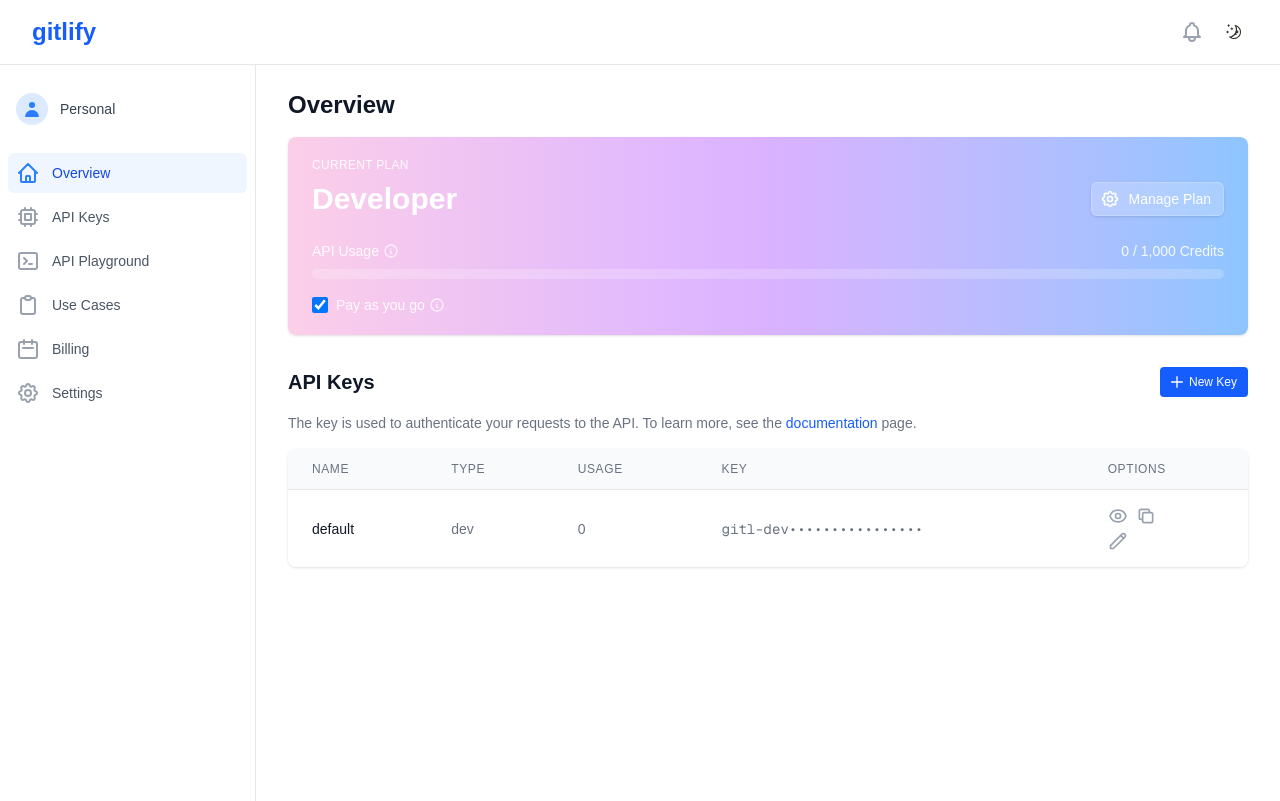
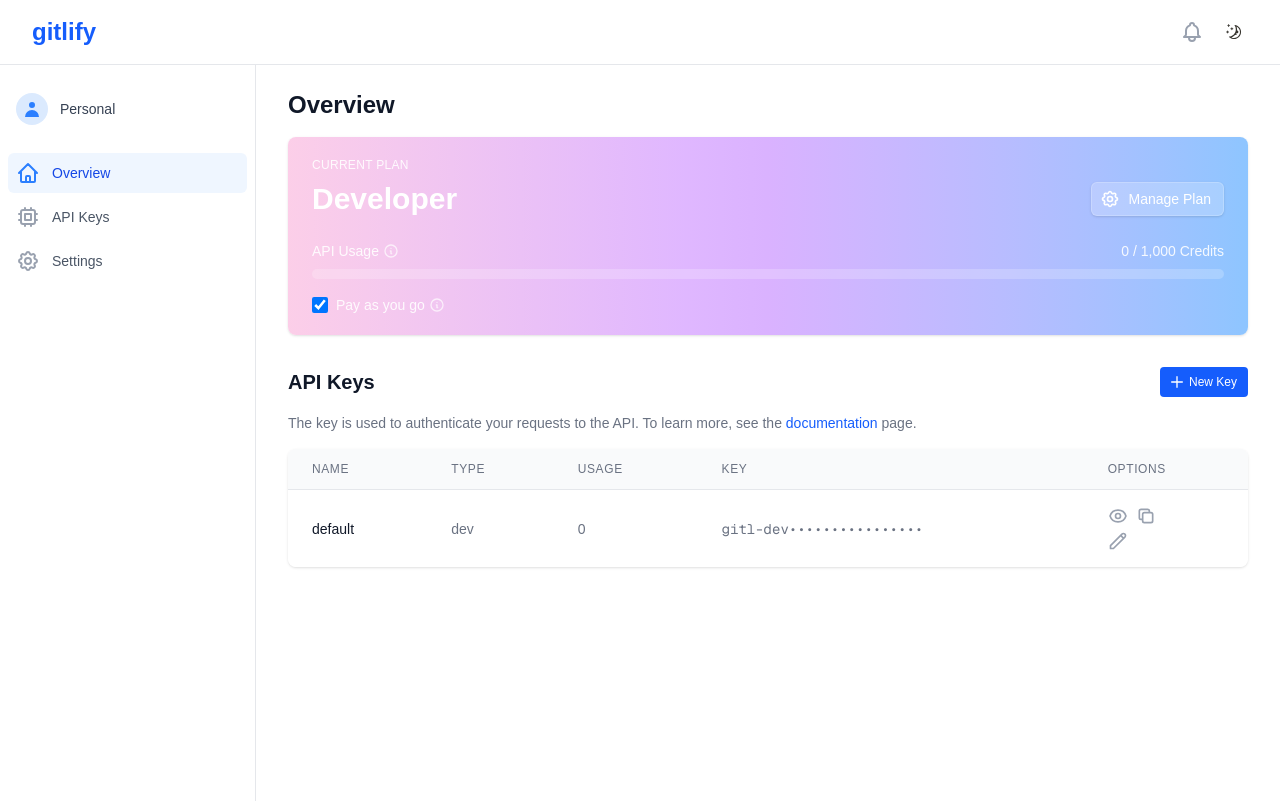
Before and after one commit to Danny-Devs/gitlify, a Next.js app: page / in a window 1280 px wide. Built offline with nearby package versions, Linux system fonts and the light colour scheme.

Commit message:
Remove unused navigation links from Home component for a cleaner layout
- Eliminated links for API Playground, Use Cases, and Billing from the Home component to streamline navigation.
- Focused on enhancing user experience by reducing clutter and improving content relevance.

```diff
--- a/app/page.js
+++ b/app/page.js
@@ -71,24 +71,6 @@ export default function Home() {
                   </svg>
                   API Keys
                 </Link>
-                <a href="#" className="group flex items-center px-2 py-2 text-sm font-medium rounded-md text-gray-600 dark:text-gray-300 hover:bg-gray-50 dark:hover:bg-gray-800">
-                  <svg xmlns="http://www.w3.org/2000/svg" className="mr-3 flex-shrink-0 h-6 w-6 text-gray-400 dark:text-gray-500" fill="none" viewBox="0 0 24 24" stroke="currentColor">
-                    <path strokeLinecap="round" strokeLinejoin="round" strokeWidth={2} d="M8 9l3 3-3 3m5 0h3M5 20h14a2 2 0 002-2V6a2 2 0 00-2-2H5a2 2 0 00-2 2v12a2 2 0 002 2z" />
-                  </svg>
-                  API Playground
-                </a>
-                <a href="#" className="group flex items-center px-2 py-2 text-sm font-medium rounded-md text-gray-600 dark:text-gray-300 hover:bg-gray-50 dark:hover:bg-gray-800">
-                  <svg xmlns="http://www.w3.org/2000/svg" className="mr-3 flex-shrink-0 h-6 w-6 text-gray-400 dark:text-gray-500" fill="none" viewBox="0 0 24 24" stroke="currentColor">
-                    <path strokeLinecap="round" strokeLinejoin="round" strokeWidth={2} d="M9 5H7a2 2 0 00-2 2v12a2 2 0 002 2h10a2 2 0 002-2V7a2 2 0 00-2-2h-2M9 5a2 2 0 002 2h2a2 2 0 002-2M9 5a2 2 0 012-2h2a2 2 0 012 2" />
-                  </svg>
-                  Use Cases
-                </a>
-                <a href="#" className="group flex items-center px-2 py-2 text-sm font-medium rounded-md text-gray-600 dark:text-gray-300 hover:bg-gray-50 dark:hover:bg-gray-800">
-                  <svg xmlns="http://www.w3.org/2000/svg" className="mr-3 flex-shrink-0 h-6 w-6 text-gray-400 dark:text-gray-500" fill="none" viewBox="0 0 24 24" stroke="currentColor">
-                    <path strokeLinecap="round" strokeLinejoin="round" strokeWidth={2} d="M8 7V3m8 4V3m-9 8h10M5 21h14a2 2 0 002-2V7a2 2 0 00-2-2H5a2 2 0 00-2 2v12a2 2 0 002 2z" />
-                  </svg>
-                  Billing
-                </a>
                 <a href="#" className="group flex items-center px-2 py-2 text-sm font-medium rounded-md text-gray-600 dark:text-gray-300 hover:bg-gray-50 dark:hover:bg-gray-800">
                   <svg xmlns="http://www.w3.org/2000/svg" className="mr-3 flex-shrink-0 h-6 w-6 text-gray-400 dark:text-gray-500" fill="none" viewBox="0 0 24 24" stroke="currentColor">
                     <path strokeLinecap="round" strokeLinejoin="round" strokeWidth={2} d="M10.325 4.317c.426-1.756 2.924-1.756 3.35 0a1.724 1.724 0 002.573 1.066c1.543-.94 3.31.826 2.37 2.37a1.724 1.724 0 001.065 2.572c1.756.426 1.756 2.924 0 3.35a1.724 1.724 0 00-1.066 2.573c.94 1.543-.826 3.31-2.37 2.37a1.724 1.724 0 00-2.572 1.065c-.426 1.756-2.924 1.756-3.35 0a1.724 1.724 0 00-2.573-1.066c-1.543.94-3.31-.826-2.37-2.37a1.724 1.724 0 00-1.065-2.572c-1.756-.426-1.756-2.924 0-3.35a1.724 1.724 0 001.066-2.573c-.94-1.543.826-3.31 2.37-2.37.996.608 2.296.07 2.572-1.065z" />
```
